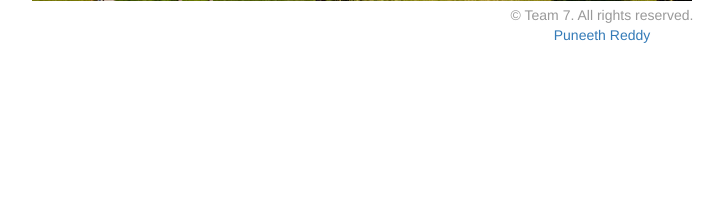
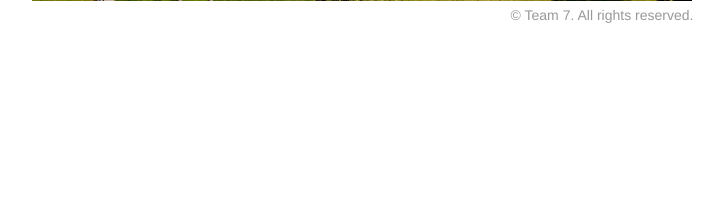
Before and after one commit to puneethreddy20/DDoS_detection, a Django app: page / in a window 1280 px wide. Shown: the part 561-780 px from the top of the page, without its empty margins (38-761 px from the left). Run offline with Django 3.2, Linux system fonts and the light colour scheme; some libraries are stand-ins or nearby versions.

Commit message:
Footer change

```diff
--- a/Home/templates/Home/Attack-Detection.html
+++ b/Home/templates/Home/Attack-Detection.html
@@ -106,7 +106,7 @@ padding: 0;
 	<footer id="footer">
 	<ul class="copyright">
 		<li>© Team 7. All rights reserved.</li>
-		<li><a href="https://www.linkedin.com/in/puneethreddy-poddutoori/">Puneeth Reddy</a></li>
+		<!---<li><a href="https://www.linkedin.com/in/puneethreddy-poddutoori/">Puneeth Reddy</a></li>-->
 	</ul>
 	</footer>
 
--- a/Home/templates/Home/DDoS-IRC.html
+++ b/Home/templates/Home/DDoS-IRC.html
@@ -122,7 +122,7 @@ padding: 0;
 	<footer id="footer">
 	<ul class="copyright">
 		<li>© Team 7. All rights reserved.</li>
-		<li><a href="https://www.linkedin.com/in/puneethreddy-poddutoori/">Puneeth Reddy</a></li>
+		<!---<li><a href="https://www.linkedin.com/in/puneethreddy-poddutoori/">Puneeth Reddy</a></li>-->
 	</ul>
 	</footer>
 
--- a/Home/templates/Home/LOIC-download-Detection.html
+++ b/Home/templates/Home/LOIC-download-Detection.html
@@ -110,7 +110,7 @@ padding: 0;
 	<footer id="footer">
 	<ul class="copyright">
 		<li>© Team 7. All rights reserved.</li>
-		<li><a href="https://www.linkedin.com/in/puneethreddy-poddutoori/">Puneeth Reddy</a></li>
+		<!---<li><a href="https://www.linkedin.com/in/puneethreddy-poddutoori/">Puneeth Reddy</a></li>-->
 	</ul>
 	</footer>
 
--- a/Home/templates/Home/index.html
+++ b/Home/templates/Home/index.html
@@ -106,7 +106,7 @@ padding: 0;
  	<footer id="footer">
 	<ul class="copyright">
 		<li>© Team 7. All rights reserved.</li>
-		<li><a href="https://www.linkedin.com/in/puneethreddy-poddutoori/">Puneeth Reddy</a></li>
+		<!---<li><a href="https://www.linkedin.com/in/puneethreddy-poddutoori/">Puneeth Reddy</a></li>-->
 	</ul>
 	</footer>
 
```
